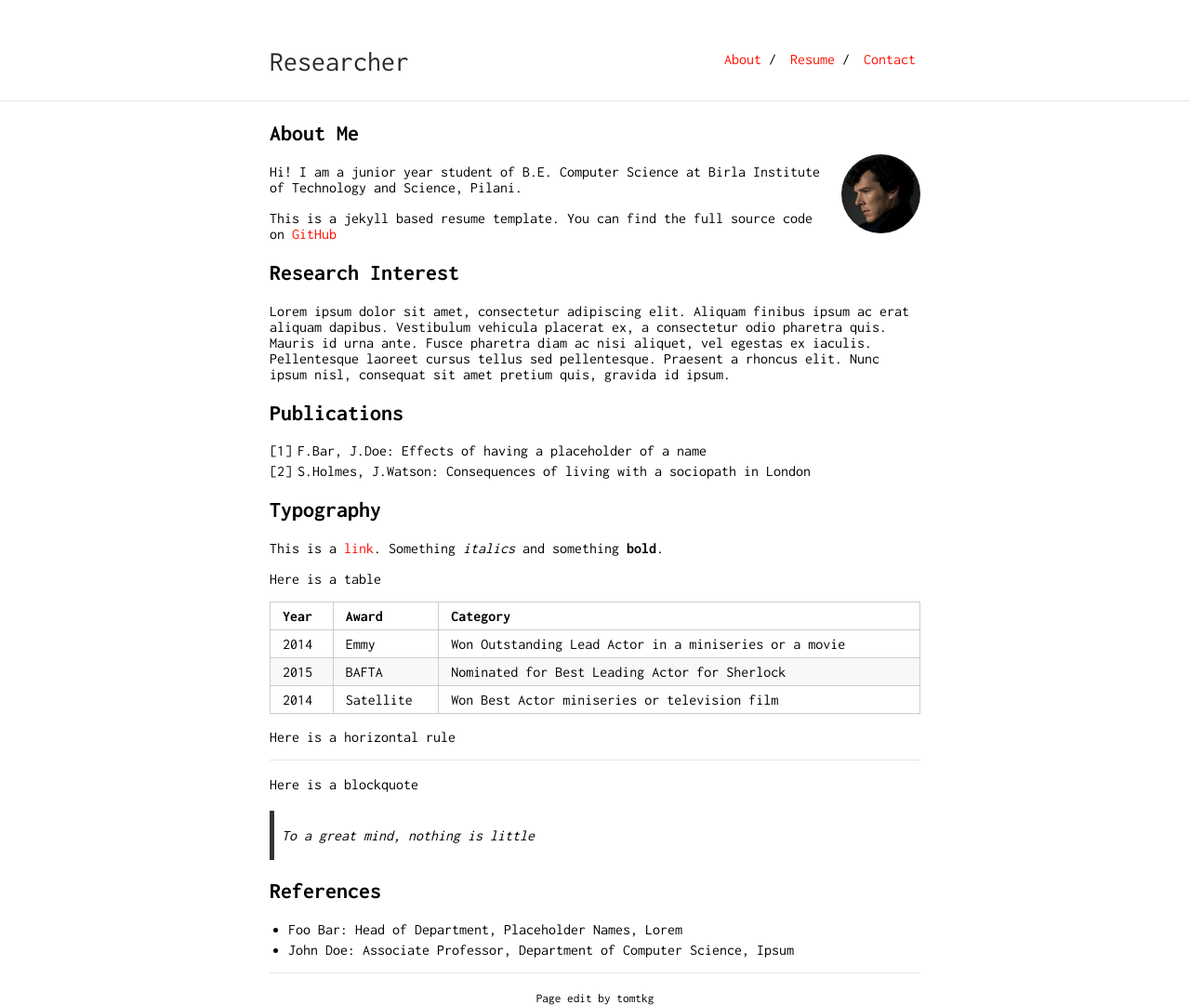
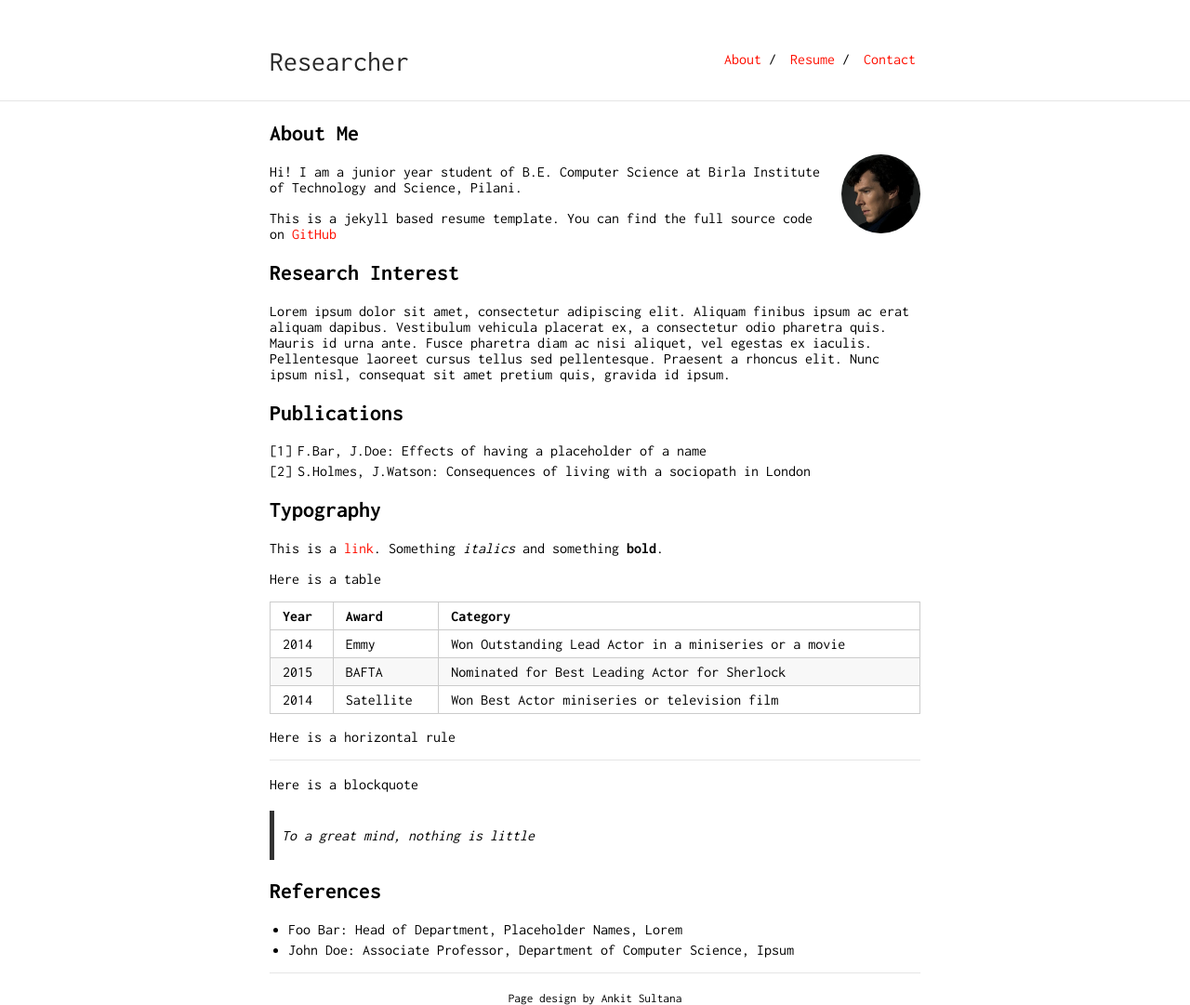
Before and after one commit to tomtkg/tomtkg.github.io, a Jekyll site: the page built from index.md, in a window 1280 px wide. Shown: the whole page at 93% size. Built offline with Jekyll 4.4.1, drawn with Linux system fonts in a browser that asks for light colours; our own code applies the rules of GitHub Pages for plain Markdown files.

Commit message:
Add files via upload

```diff
--- a/_config.yml
+++ b/_config.yml
@@ -1,5 +1,5 @@
 title: Researcher
-url: "https://tomtkg.github.io/"
+url: "https://ankitsultana.com"
 baseurl: "/researcher"
 
 markdown: kramdown
@@ -8,8 +8,8 @@ markdown: kramdown
 tracking_id: #
 
 footer: yes
-footer_url: "https://github.com/tomtkg"
-footer_text: "Page edit by tomtkg"
+footer_url: "https://github.com/ankitsultana"
+footer_text: "Page design by Ankit Sultana"
 
 sass:
     style: compressed
```
Also changed, not shown: README.md (added), 2 other files.
